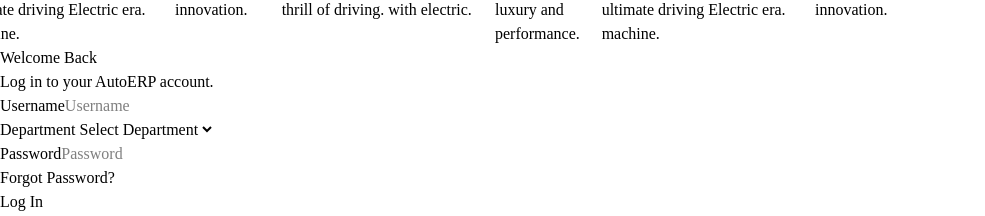
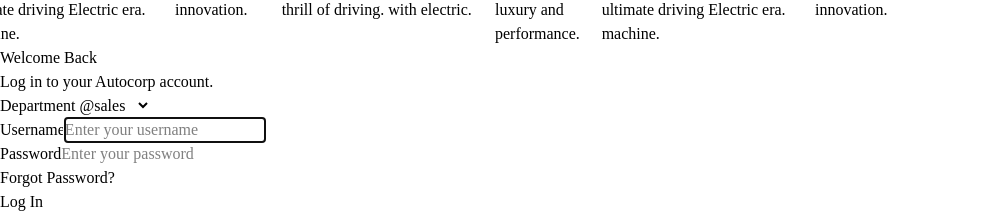
Before and after one commit to shivamkamal3379/landing_Page, a React (Vite) app: page / in a window 1280 px wide. Both pictures are taken after a click on the button "Login". Shown: the part 526-742 px from the top of the page, without its empty margins (0-985 px from the left). Built offline with nearby package versions, Linux system fonts and the light colour scheme.

Commit message:
Login Configured

```diff
--- a/src/Pages/LoginPopup.jsx
+++ b/src/Pages/LoginPopup.jsx
@@ -1,51 +1,54 @@
-import React, { useState, useEffect } from "react";
- import Footer from '../Pages/Footer'
+import React, { useState, useEffect, useRef } from "react";
 
 export default function LoginPopup({ onClose }) {
   const [username, setUsername] = useState("");
-  const [department, setDepartment] = useState("");
+  const [department, setDepartment] = useState("@sales"); // default @sales
   const dropdownOptions = ["@hr", "@admin", "@sales"];
+  const usernameRef = useRef(null);
 
   useEffect(() => {
+    // Disable background scroll
     document.body.style.overflow = 'hidden';
+
+    // Focus on username when opened
+    if (usernameRef.current) {
+      usernameRef.current.focus();
+    }
+
+    // Listen for Esc key to close popup
+    const handleKeyDown = (e) => {
+      if (e.key === "Escape") {
+        onClose();
+      }
+    };
+
+    window.addEventListener("keydown", handleKeyDown);
 
     return () => {
       document.body.style.overflow = 'unset';
+      window.removeEventListener("keydown", handleKeyDown);
     };
-  }, []);
+  }, [onClose]);
 
   const handleDepartmentChange = (e) => {
     setDepartment(e.target.value);
   };
 
   const getFullEmail = () => {
-    // This function can be used to retrieve the full email when submitting the form
     return `${username}${department}`;
   };
 
   return (
     <div className="fixed inset-0 z-50 flex items-center justify-center bg-black bg-opacity-75">
-      {/* Login Card - max-w-md for rectangular shape */}
-      <div className="bg-[#1e293b] p-8 rounded-lg shadow-lg max-w-md w-full text-white">
+      {/* Login Card */}
+      <div className="bg-[#1e293b] p-8 rounded-lg shadow-lg max-w-md w-full text-white relative">
         <h2 className="text-2xl font-bold text-center mb-2">Welcome Back</h2>
         <p className="text-center text-gray-400 mb-6">
-          Log in to your AutoERP account.
+          Log in to your Autocorp account.
         </p>
 
         <form>
-           <div className="mb-4">
-            <label className="block text-sm font-medium text-gray-400 mb-1">
-              Username
-            </label>
-            <input
-              type="text"
-              value={username}
-              onChange={(e) => setUsername(e.target.value)}
-              placeholder="Username"
-              className="w-full p-3 rounded-md bg-[#2d3748] border border-gray-600 focus:outline-none focus:ring-2 focus:ring-blue-500"
-            />
-          </div>
-
+          {/* Department Dropdown comes first */}
           <div className="mb-4">
             <label className="block text-sm font-medium text-gray-400 mb-1">
               Department
@@ -55,7 +58,6 @@
               onChange={handleDepartmentChange}
               className="w-full p-3 rounded-md bg-[#2d3748] border border-gray-600 focus:outline-none focus:ring-2 focus:ring-blue-500"
             >
-              <option value="">Select Department</option>
               {dropdownOptions.map((option, index) => (
                 <option key={index} value={option}>
                   {option}
@@ -64,23 +66,41 @@
             </select>
           </div>
 
+          {/* Username Input */}
+          <div className="mb-4">
+            <label className="block text-sm font-medium text-gray-400 mb-1">
+              Username
+            </label>
+            <input
+              ref={usernameRef}
+              type="text"
+              value={username}
+              onChange={(e) => setUsername(e.target.value)}
+              placeholder="Enter your username"
+              className="w-full p-3 rounded-md bg-[#2d3748] border border-gray-600 focus:outline-none focus:ring-2 focus:ring-blue-500"
+            />
+          </div>
+
+          {/* Password Field */}
           <div className="mb-6">
             <label className="block text-sm font-medium text-gray-400 mb-1">
               Password
             </label>
             <input
               type="password"
-              placeholder="Password"
+              placeholder="Enter your password"
               className="w-full p-3 rounded-md bg-[#2d3748] border border-gray-600 focus:outline-none focus:ring-2 focus:ring-blue-500"
             />
           </div>
 
+          {/* Forgot Password */}
           <div className="text-right mb-6">
             <a href="#" className="text-blue-400 hover:underline text-sm">
               Forgot Password?
             </a>
           </div>
 
+          {/* Login Button */}
           <button
             type="submit"
             className="w-full p-3 bg-blue-600 hover:bg-blue-700 rounded-md font-bold"
@@ -89,6 +109,7 @@
           </button>
         </form>
 
+        {/* Sign Up Link */}
         <div className="text-center mt-6 text-sm">
           <p className="text-gray-400">
             Don't have an account?{" "}
@@ -97,6 +118,8 @@
             </a>
           </p>
         </div>
+
+        {/* Close Button (X) */}
         <button
           onClick={onClose}
           className="absolute top-4 right-4 text-gray-400 hover:text-white text-xl"
@@ -105,7 +128,6 @@
           &times;
         </button>
       </div>
-
     </div>
   );
 }
```
Lines whose indentation alone changed are shown as unchanged.
